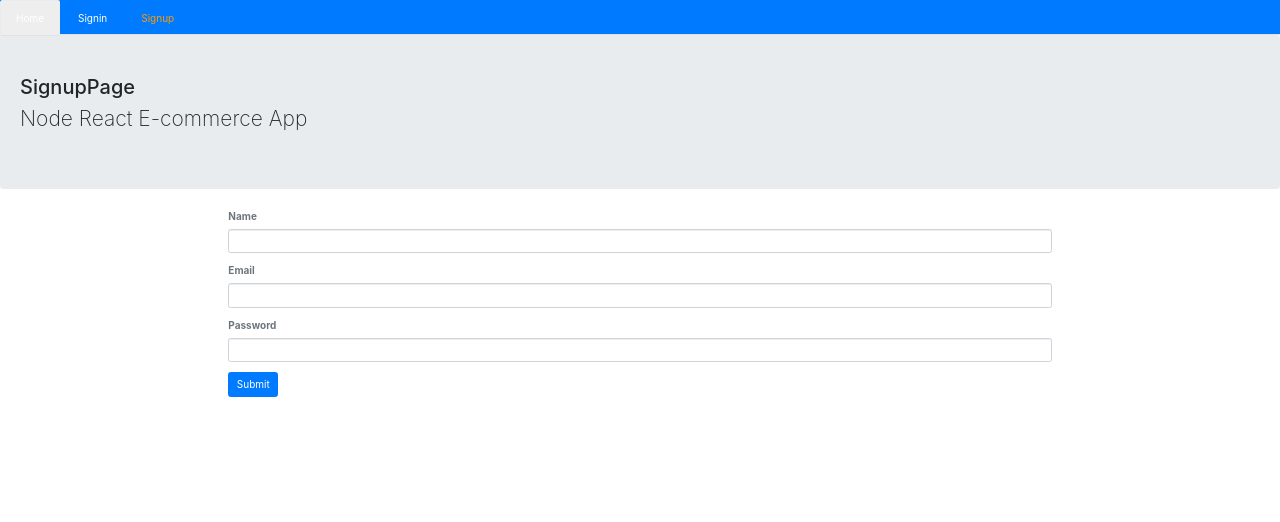
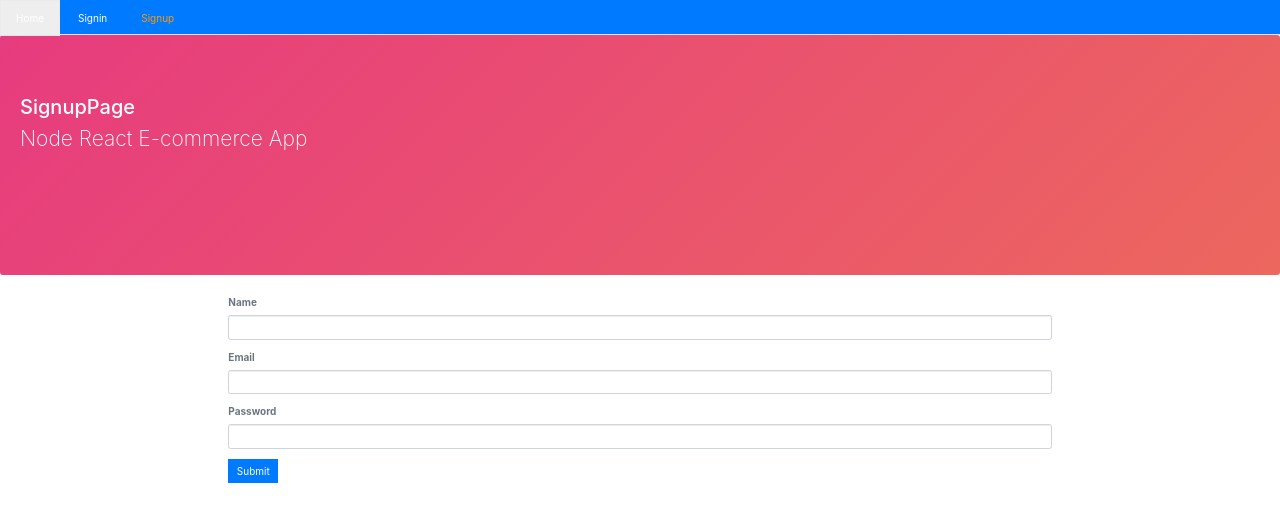
Before and after one commit to ayushgupta6387/TrueCart, a React (Create React App) app in the folder client/: page /signup in a window 1280 px wide. Shown: the top 522 px of the page. Built offline with nearby package versions, Linux system fonts and the light colour scheme; no server answers.

Commit message:
Apply css to jumbotron

```diff
--- a/client/src/core/Card.js
+++ b/client/src/core/Card.js
@@ -14,7 +14,7 @@
                     <p>{product.description}</p>
                     <p>${product.price}</p>
                     <Link to="/">
-                        <button className="btn btn-outline-primary mt-2 mb-2">
+                        <button className="btn btn-outline-primary mt-2 mb-2 mr-2">
                             View Product
                         </button>
                     </Link>
--- a/client/src/core/Layout.js
+++ b/client/src/core/Layout.js
@@ -1,5 +1,6 @@
 import React from 'react';
 import Menu from './Menu';
+import "../styles.css";
 
 const Layout = ({ title = "Title", description = "Description", className, children }) => {
     return (
--- /dev/null
+++ b/client/src/styles.css
@@ -0,0 +1,65 @@
+/* border-radius */
+.btn,.jmbotron,.nav :hover{
+    border-radius: 0px;
+}
+
+/* product imageon card */
+.product-img{
+    min-height: 100px;
+}
+
+.jumbotron {
+    width: 30wh;
+    height: 30vh;
+    color: #fff;
+    background: linear-gradient(-45deg, #ee7752, #e73c7e, #23a6d5, #23d5ab);
+    background-size: 400% 400%;
+    -webkit-animation: Gradient 15s ease infinite;
+    -moz-animation: Gradient 15s ease infinite;
+    animation: Gradient 15s ease infinite;
+}
+
+.jumbotron h2{
+    margin-top: 20px;
+}
+@media  only screen and (max-widtth: 600px){
+    .jumbotron h2{
+        margin-top: 10px;
+    }
+}
+
+@-webkit-keyframes Gradient {
+    0% {
+        background-position: 0% 50%;
+    }
+    50% {
+        background-position: 100% 50%;
+    }
+    100% {
+        background-position: 0% 50%;
+    }
+}
+
+@-moz-keyframes Gradient {
+    0% {
+        background-position: 0% 50%;
+    }
+    50% {
+        background-position: 100% 50%;
+    }
+    100% {
+        background-position: 0% 50%;
+    }
+}
+
+@keyframes Gradient {
+    0% {
+        background-position: 0% 50%;
+    }
+    50% {
+        background-position: 100% 50%;
+    }
+    100% {
+        background-position: 0% 50%;
+    }
+}
```
